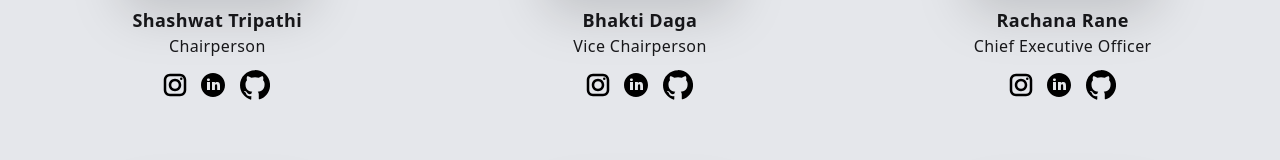
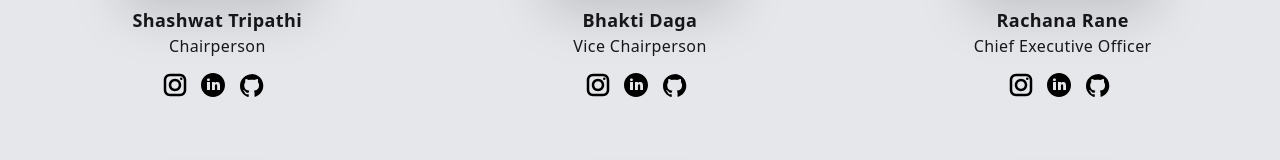
Before and after one commit to swayamraut8/Website, a Next.js app: page /council in a window 1280 px wide. Shown: the part 791-951 px from the top of the page. Built offline with nearby package versions, Linux system fonts and the light colour scheme.

Commit message:
added a few more details

```diff
--- a/components/council/Card.jsx
+++ b/components/council/Card.jsx
@@ -87,13 +87,13 @@ const Card = (props) => {
                 </a>
                 {props.github && (
                   <a
-                    className="text-gray-700 hover:opacity-70 transition-all mx-3"
+                    className="text-gray-700 hover:opacity-70 transition-all mx-3 mt-1"
                     href={props.github}
                     target="_blank"
                     rel="noopener noreferrer"
                   >
                     {/* GitHub Icon */}
-                    <svg xmlns="http://www.w3.org/2000/svg" width="30" height="30" viewBox="0 0 24 24">
+                    <svg xmlns="http://www.w3.org/2000/svg" width="30" height="30" viewBox="0 0 31 31">
                       <path d="M12 .296c-6.627 0-12 5.373-12 12 0 5.302 3.438 9.8 8.205 11.385.6.113.82-.26.82-.577v-2.234c-3.338.724-4.033-1.614-4.033-1.614-.546-1.387-1.333-1.757-1.333-1.757-1.09-.745.083-.73.083-.73 1.204.084 1.837 1.234 1.837 1.234 1.07 1.835 2.809 1.304 3.495.997.108-.775.42-1.305.764-1.605-2.665-.305-5.466-1.332-5.466-5.931 0-1.31.469-2.381 1.235-3.221-.124-.303-.535-1.526.117-3.176 0 0 1.007-.322 3.3 1.23.957-.266 1.984-.399 3.003-.404 1.019.005 2.047.138 3.006.404 2.291-1.552 3.296-1.23 3.296-1.23.655 1.65.243 2.873.12 3.176.769.84 1.235 1.911 1.235 3.221 0 4.61-2.807 5.622-5.479 5.918.43.372.823 1.104.823 2.225v3.293c0 .319.219.694.824.576 4.767-1.585 8.201-6.084 8.201-11.385 0-6.627-5.373-12-12-12z" />
                     </svg>
                   </a>
```
